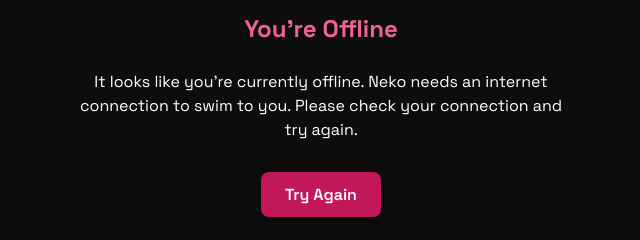
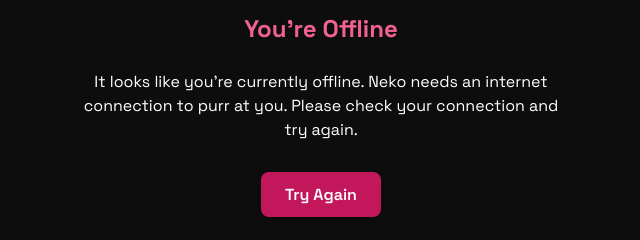
Before and after one commit to 4kpics-reg/neko.4k.pics, a website built with Vite: page src/offline.html in a window 1280 px wide. Shown: the part 349-589 px from the top of the page, 319-959 px from the left. Built offline with nearby package versions, Linux system fonts and the light colour scheme.

Commit message:
Update offline.html

```diff
--- a/src/offline.html
+++ b/src/offline.html
@@ -71,7 +71,7 @@
             <h1 class="offline-title">You're Offline</h1>
             <p class="offline-message">
                 It looks like you're currently offline. Neko needs an internet
-                connection to swim to you. Please check your connection and try
+                connection to purr at you. Please check your connection and try
                 again.
             </p>
             <button class="retry-button" onclick="window.location.reload()">
```
